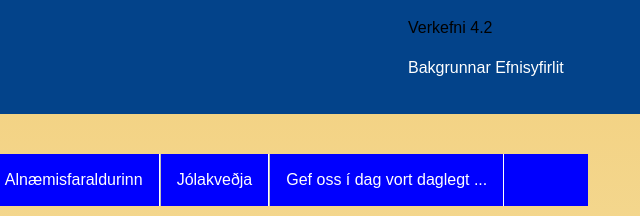
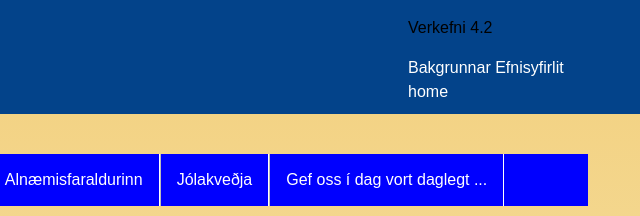
Before and after one commit to einsiful/einsiful.github.io, a plain HTML site: page verkefni4/verkefni4_2.html in a window 1280 px wide. Shown: the top 216 px of the page, 532-1172 px from the left. Drawn offline with Linux system fonts and the light colour scheme.

Commit message:
Update verkefni4_2.html

```diff
--- a/verkefni4/verkefni4_2.html
+++ b/verkefni4/verkefni4_2.html
@@ -20,6 +20,7 @@
         <nav class="topnav">
           <a href="verkefni4_1.html" title="bakgrunnar">Bakgrunnar</a>
           <a href="verkefni4_2.html" title="Efnisyfirlit">Efnisyfirlit</a>
+          <a href="https://einsiful.github.io/" title"Home">home</a>
         </nav>
       </div>
     </header>
```
